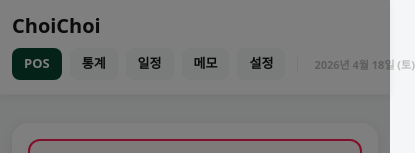
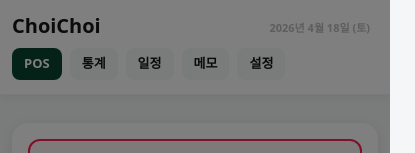
Before and after one commit to Neogul02/choichoi, a Next.js app: page / in a window 390 px wide. Shown: the top 153 px of the page, 415 px wide, since content can reach past the window. Built offline with nearby package versions, Linux system fonts and the light colour scheme; no server answers; the database is empty.

Commit message:
fix: NavBar layout adjustments and today label positioning

```diff
--- a/components/NavBar.tsx
+++ b/components/NavBar.tsx
@@ -28,7 +28,10 @@ export default function NavBar() {
 
   return (
     <header className="bg-white border-b border-gray-100 px-3 py-3 md:px-5 md:py-3 flex flex-col md:flex-row justify-between md:items-center shadow-[0_2px_8px_rgba(0,0,0,0.06)] mb-4 gap-2 md:gap-0">
+      <div className='flex content-between content-center'>
       <h1 className="m-0 text-xl md:text-2xl font-extrabold text-[#161616]">ChoiChoi</h1>
+
+      </div>
       <div className="flex items-center gap-3 md:gap-4">
         <nav>
           <ul className="flex gap-2 md:gap-3 m-0 p-0 list-none flex-nowrap overflow-x-auto pb-[2px] md:pb-0 [scrollbar-width:none] [&::-webkit-scrollbar]:hidden">
@@ -49,11 +52,12 @@ export default function NavBar() {
           </ul>
         </nav>
         {todayLabel && (
-          <span className="text-[11px] font-semibold text-[#bbb] whitespace-nowrap border-l border-[#eee] pl-4">
+          <span className="md:block md:relative md:top-0 md:right-0 absolute top-5 right-5 text-[11px] font-semibold text-[#bbb] md:whitespace-nowrap md:border-l md:border-[#eee] pl-4">
             {todayLabel}
           </span>
         )}
       </div>
+
     </header>
   );
 }
```
